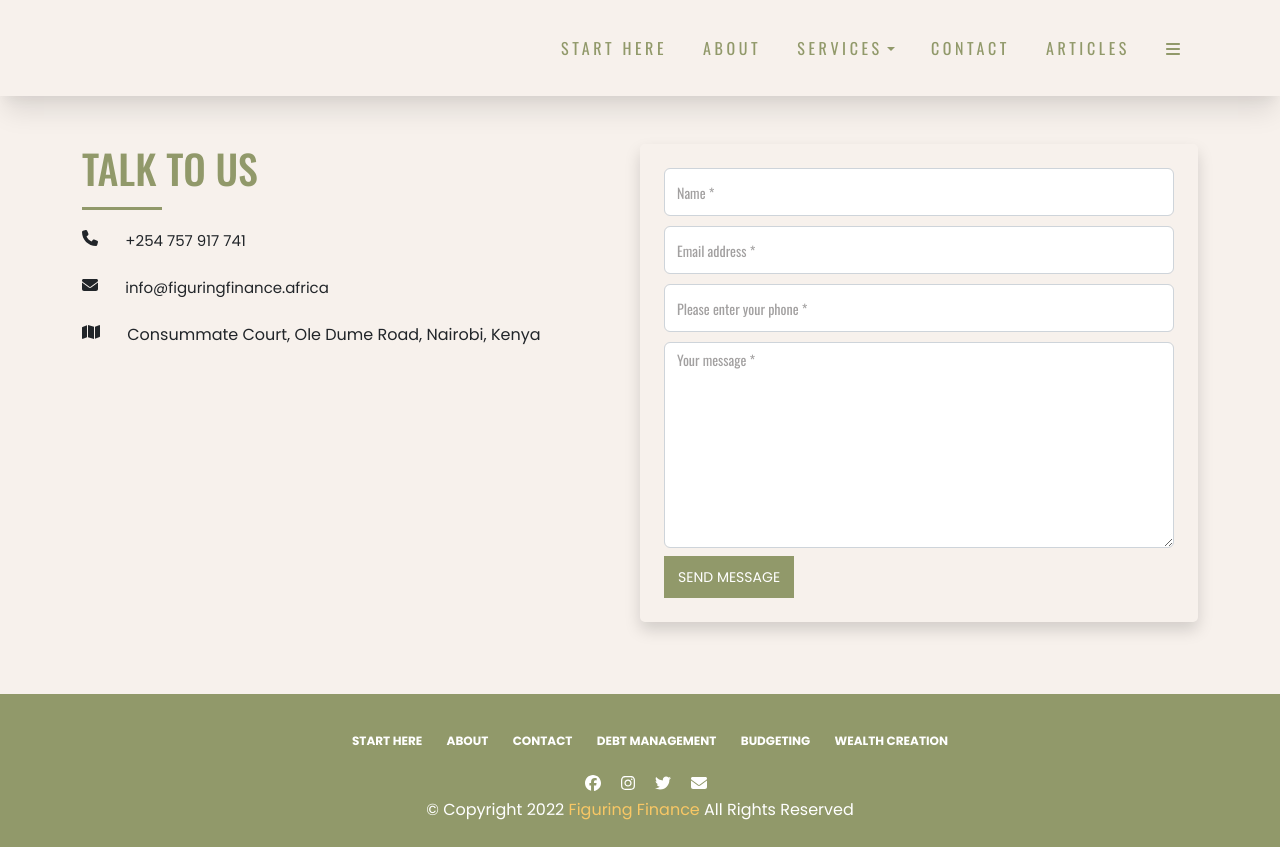
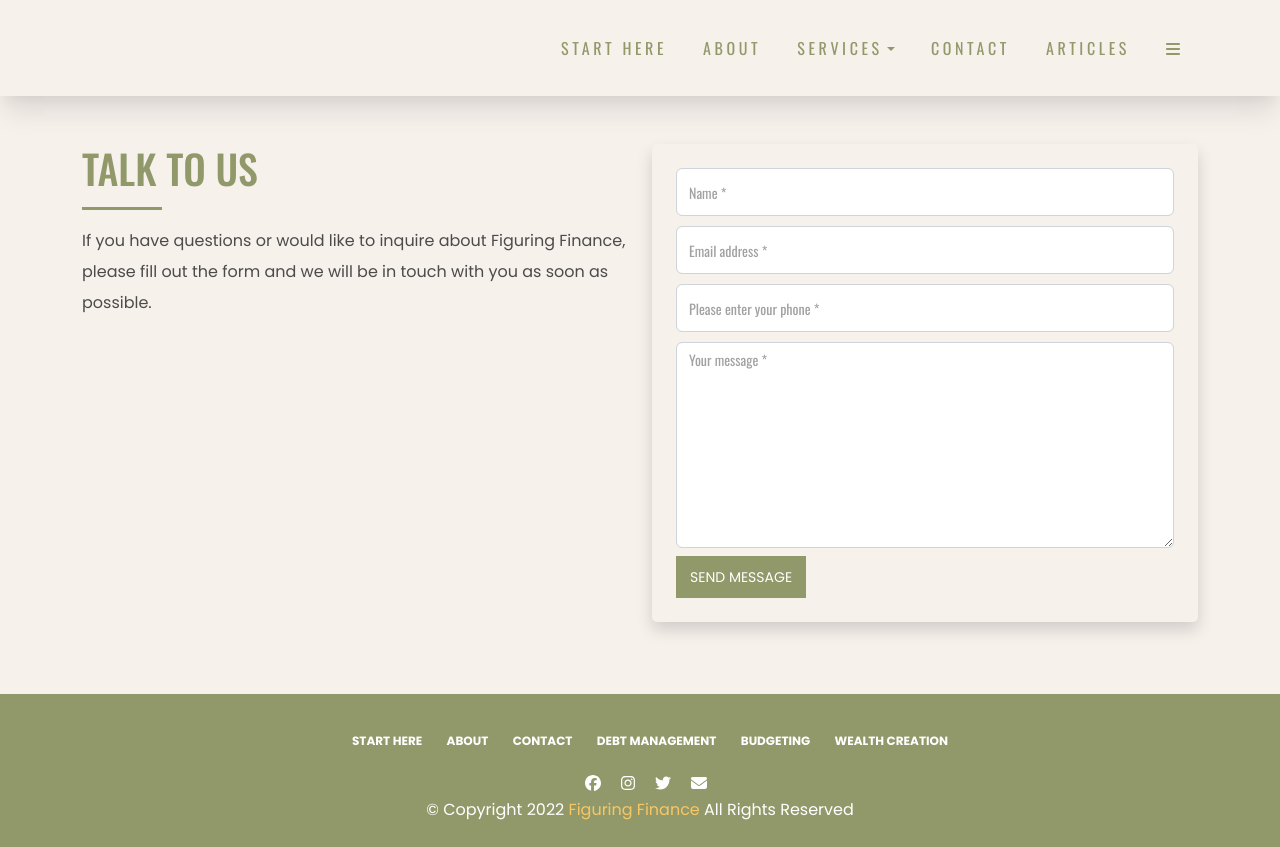
Before and after one commit to WilsonKinyua/figuring-finance, a React (Create React App) app: page /contact in a window 1280 px wide. Built offline with nearby package versions, Linux system fonts and the light colour scheme.

Commit message:
few errors corrected

```diff
--- a/src/pages/AboutUs.tsx
+++ b/src/pages/AboutUs.tsx
@@ -40,7 +40,8 @@ export default function AboutUs() {
           </div>
         </div>
       </section>
-      <section className="bg-nude-color icons-section">
+      <div className="stripe"></div>
+      {/* <section className="bg-nude-color icons-section">
         <div className="container">
           <div className="row text-center icons g-0 ">
             <div className="col-md-3">
@@ -73,7 +74,7 @@ export default function AboutUs() {
             </div>
           </div>
         </div>
-      </section>
+      </section> */}
       <section className="journey the-journey-2 mt-3 mb-3">
         <div className="container">
           <div className="row">
--- a/src/pages/ContactUs.tsx
+++ b/src/pages/ContactUs.tsx
@@ -7,13 +7,13 @@ export default function ContactUs() {
     <Fragment>
       <section className="pt-5 mb-5 contact-us">
         <div className="container">
-          <div className="row g-0">
+          <div className="row">
             <div className="col-lg-6">
               <div className="contact-info">
                 <h1 className="line-below main-color text-uppercase">
                   Talk to us
                 </h1>
-                <div className="contact-list-info">
+                {/* <div className="contact-list-info">
                   <div className="contact-icon">
                     <FontAwesomeIcon icon={faPhone} />
                   </div>
@@ -44,6 +44,13 @@ export default function ContactUs() {
                   </div>
                   <p className="text-dark">
                     &nbsp;Consummate Court, Ole Dume Road, Nairobi, Kenya
+                  </p>
+                </div> */}
+                <div className="contact-list-info">
+                  <p>
+                    If you have questions or would like to inquire about
+                    Figuring Finance, please fill out the form and we will be
+                    in touch with you as soon as possible.
                   </p>
                 </div>
               </div>
--- a/src/style.scss
+++ b/src/style.scss
@@ -76,6 +76,11 @@ p {
     cursor: pointer;
     color: $green-color;
   }
+}
+
+.stripe {
+  background-color: $light-green;
+  padding: 10px 0;
 }
 
 .bg-main-color {
```
